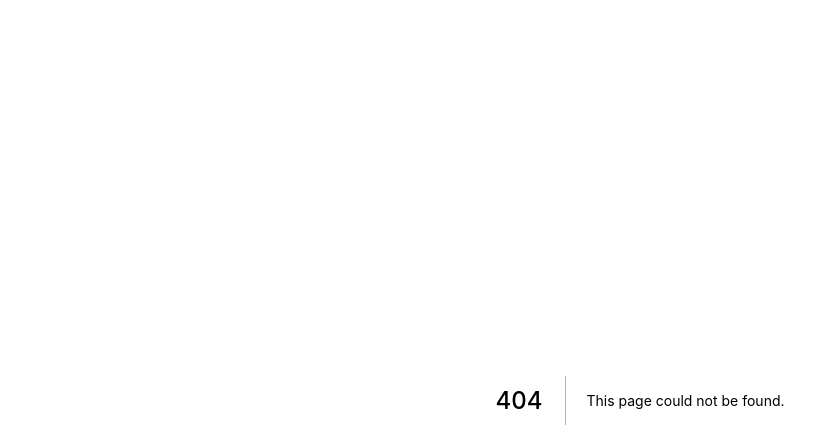
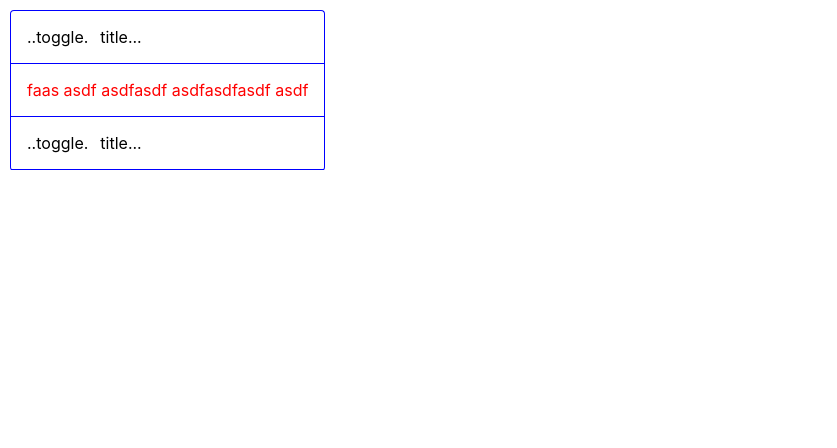
Before and after one commit to catsky/daily_css, a Next.js app: page /1accordion in a window 1280 px wide. Before the commit this address had no page. Shown: the top 448 px of the page, without its empty margins (0-837 px from the left). Built offline with nearby package versions, Linux system fonts and the light colour scheme.

Commit message:
1accordion

```diff
--- /dev/null
+++ b/pages/1accordion.js
@@ -0,0 +1,43 @@
+import React from 'react';
+import styles from '../styles/1accordion.module.css';
+
+export default function Accordion() {
+  return (
+    <div style={{ display: 'flex', margin: '10px' }}>
+      <div className={styles.accordion}>
+        {/* <!-- Each accordion item --> */}
+        <div className={styles.accordion__item}>
+          {/* <!-- Heading --> */}
+          <div className={styles.accordion__header}>
+            {/* <!-- The toggle icon --> */}
+            <div className={styles.accordion__toggle}>..toggle.</div>
+
+            {/* <!-- The title --> */}
+            <div className={styles.accordion__title}>title...</div>
+          </div>
+
+          {/* <!-- The content --> */}
+          <div
+            className={`${styles.accordion__content} ${styles['accordion__content--selected']}`}
+          >
+            faas asdf asdfasdf asdfasdfasdf asdf
+          </div>
+        </div>
+        <div className={styles.accordion__item}>
+          {/* <!-- Heading --> */}
+          <div className={styles.accordion__header}>
+            {/* <!-- The toggle icon --> */}
+            <div className={styles.accordion__toggle}>..toggle.</div>
+
+            {/* <!-- The title --> */}
+            <div className={styles.accordion__title}>title...</div>
+          </div>
+
+          {/* <!-- The content --> */}
+          <div className={styles.accordion__content}>...content</div>
+        </div>
+        {/* <!-- Repeat other item --> */}
+      </div>
+    </div>
+  );
+}
--- /dev/null
+++ b/styles/1accordion.module.css
@@ -0,0 +1,35 @@
+.accordion {
+  border: 1px solid blue;
+  border-radius: 4px;
+  border-bottom-color: transparent;
+}
+
+.accordion__item {
+  border-bottom: 1px solid blue;
+}
+
+.accordion__header {
+  display: flex;
+  align-items: center;
+  cursor: pointer;
+  padding: 16px;
+}
+
+.accordion__toggle {
+  margin-right: 12px;
+}
+
+.accordion__title {
+  flex: 1;
+}
+
+.accordion__content {
+  display: none;
+  border-top: 1px solid blue;
+  padding: 16px;
+}
+
+.accordion__content--selected {
+  display: block;
+  color: red;
+}
```
Also changed, not shown: pages/index.js (+4 -4 lines), 1 other file (tests, documents, lock files or other folders).
